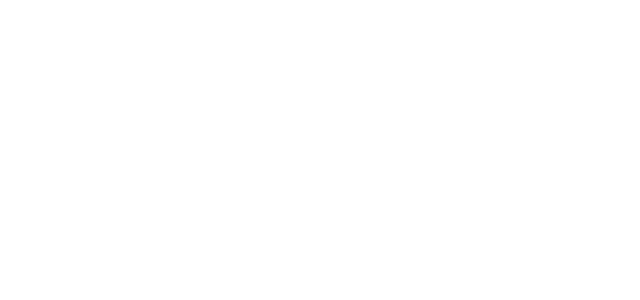
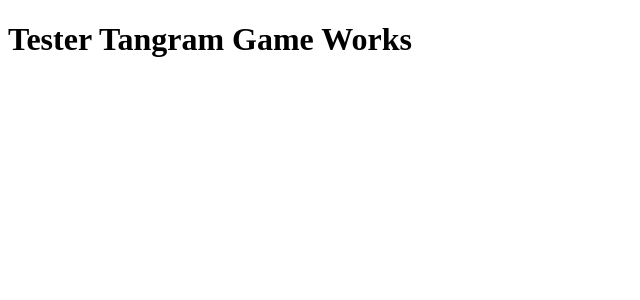
Before and after one commit to frknsgt/tangram-game, an Angular app: page / in a window 1280 px wide. Shown: the top 300 px of the page, without its empty margins (0-640 px from the left). Built offline with nearby package versions, Linux system fonts and the light colour scheme.

Commit message:
fix: web site header name revised

```diff
--- a/src/app/app.component.html
+++ b/src/app/app.component.html
@@ -1 +1,2 @@
+<h1>Tester Tangram Game Works</h1>
 <router-outlet></router-outlet>
--- a/src/index.html
+++ b/src/index.html
@@ -1,13 +1,16 @@
 <!doctype html>
 <html lang="en">
+
 <head>
   <meta charset="utf-8">
-  <title>AngularStartingKit</title>
+  <title>Tangram Game</title>
   <base href="/">
   <meta name="viewport" content="width=device-width, initial-scale=1">
-  <link rel="icon" type="image/x-icon" href="favicon.ico">
+  <link rel="icon" type="image/x-icon" href="./favicon.ico">
 </head>
+
 <body>
   <app-root></app-root>
 </body>
+
 </html>
```
